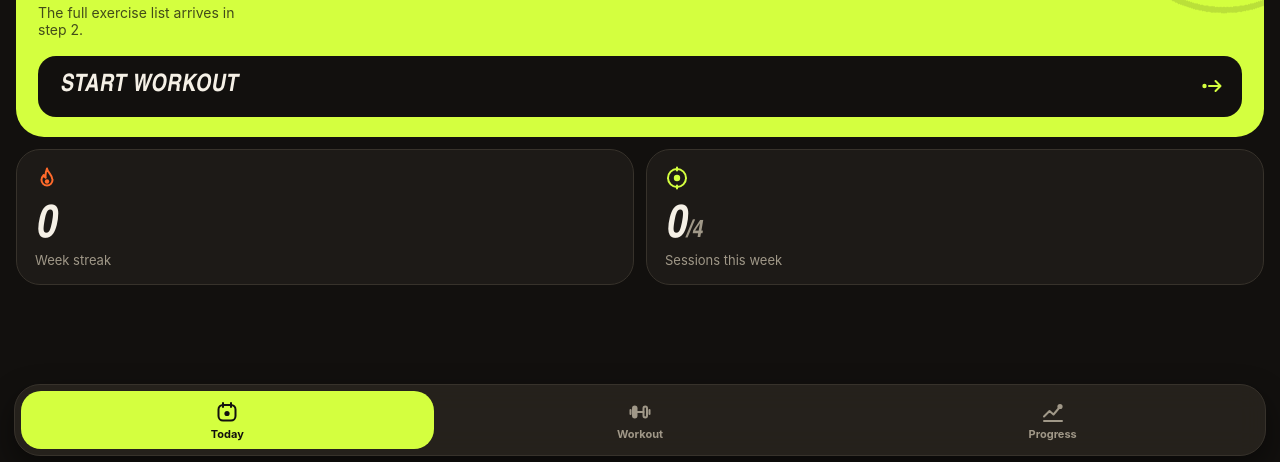
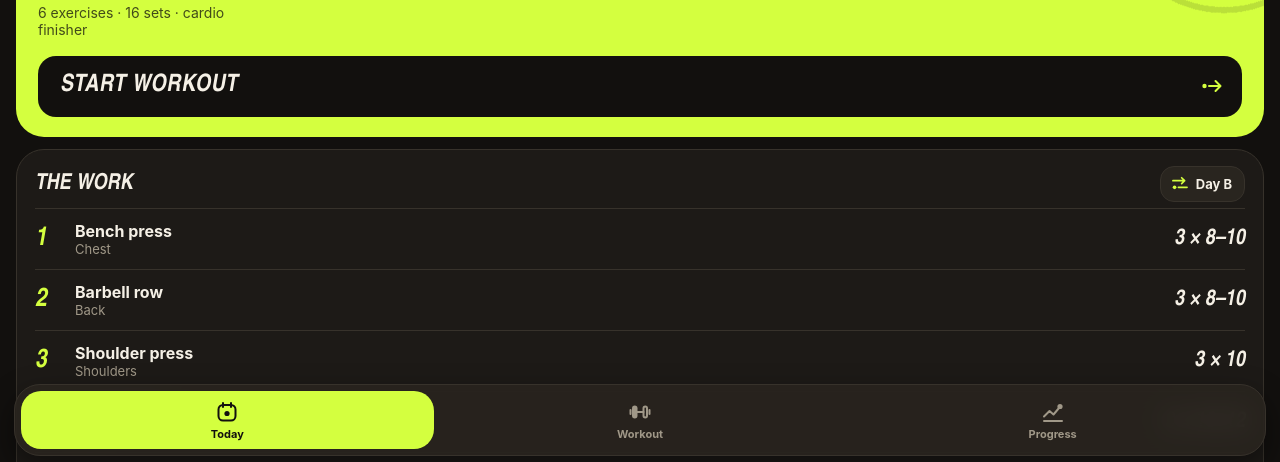
Before and after one commit to mannylandy/my-gym, a plain HTML site: page index.html in a window 1280 px wide. Shown: the part 330-792 px from the top of the page. Drawn offline with Linux system fonts and the light colour scheme; a web font is replaced by a local one.

Commit message:
Add Upper/Lower training plan and real Today screen
Co-Authored-By: Claude <noreply@anthropic.com>

```diff
--- a/app.js
+++ b/app.js
@@ -37,9 +37,9 @@ function showScreen(name) {
   const title = document.getElementById("screen-title");
   title.textContent = SCREEN_TEXT[name].title;
   document.getElementById("eyebrow").textContent = SCREEN_TEXT[name].eyebrow();
-  title.classList.remove("swap");
+  title.classList.remove("title-in");
   void title.offsetWidth; // makes the browser restart the animation
-  title.classList.add("swap");
+  title.classList.add("title-in");
 
   window.scrollTo(0, 0);
 }
@@ -74,6 +74,87 @@ function renderWeek() {
   }
 }
 
+// Finished workouts saved on this phone. Empty until step 3 adds logging.
+function loadWorkouts() {
+  try {
+    return JSON.parse(localStorage.getItem("mygym.workouts")) || [];
+  } catch (error) {
+    return [];
+  }
+}
+
+// The day after the one you did last. Day A if you have no history.
+function nextDayId() {
+  const workouts = loadWorkouts();
+  if (workouts.length === 0) return PLAN.days[0].id;
+
+  const lastId = workouts[workouts.length - 1].dayId;
+  const lastIndex = PLAN.days.findIndex((day) => day.id === lastId);
+  return PLAN.days[(lastIndex + 1) % PLAN.days.length].id;
+}
+
+// The day shown on the Today screen. Starts as the next one in the plan.
+let selectedDayId = nextDayId();
+
+// Fill the Today screen with the selected day from the plan
+function renderToday() {
+  const day = PLAN.days.find((d) => d.id === selectedDayId);
+  const otherDay = PLAN.days.find((d) => d.id !== selectedDayId);
+  const isPlanned = selectedDayId === nextDayId();
+
+  const lifts = day.exercises.filter((e) => e.muscle !== "Cardio");
+  const totalSets = lifts.reduce((sum, e) => sum + e.sets, 0);
+
+  document.getElementById("hero-label").textContent = isPlanned ? "Next up" : "Your pick";
+  document.getElementById("hero-day").textContent = "Day " + day.id;
+  document.getElementById("hero-name").textContent = day.name;
+  document.getElementById("hero-note").textContent =
+    lifts.length + " exercises · " + totalSets + " sets · cardio finisher";
+
+  document.getElementById("swap-text").textContent = "Day " + otherDay.id;
+  document.getElementById("swap-btn").classList.toggle("flipped", !isPlanned);
+  document.getElementById("sessions-goal").textContent = "/" + PLAN.sessionsPerWeek;
+
+  const list = document.getElementById("exercise-list");
+  list.innerHTML = "";
+
+  day.exercises.forEach((exercise, i) => {
+    const isCardio = exercise.muscle === "Cardio";
+
+    const row = document.createElement("li");
+    row.className = "exercise" + (isCardio ? " cardio" : "");
+    row.style.animationDelay = i * 0.04 + "s";
+
+    const index = document.createElement("span");
+    index.className = "exercise-index";
+    index.textContent = isCardio ? "+" : i + 1;
+
+    const text = document.createElement("div");
+    text.className = "exercise-text";
+    const name = document.createElement("p");
+    name.className = "exercise-name";
+    name.textContent = exercise.name;
+    const muscle = document.createElement("p");
+    muscle.className = "exercise-muscle";
+    muscle.textContent = exercise.muscle;
+    text.append(name, muscle);
+
+    const dose = document.createElement("span");
+    dose.className = "exercise-dose";
+    dose.textContent = exercise.sets > 1 ? exercise.sets + " × " + exercise.reps : exercise.reps;
+
+    row.append(index, text, dose);
+    list.append(row);
+  });
+}
+
+// Let you pick the other day if you don't want the planned one
+document.getElementById("swap-btn").addEventListener("click", () => {
+  const otherDay = PLAN.days.find((d) => d.id !== selectedDayId);
+  selectedDayId = otherDay.id;
+  renderToday();
+});
+
 // Switch screen when a tab is tapped
 document.querySelectorAll(".tab").forEach((tab) => {
   tab.addEventListener("click", () => showScreen(tab.dataset.screen));
@@ -84,4 +165,5 @@ document.getElementById("start-btn").addEventListener("click", () => {
 });
 
 renderWeek();
+renderToday();
 showScreen("today");
--- a/index.html
+++ b/index.html
@@ -56,6 +56,13 @@
         <circle cx="12" cy="12" r="3.200" fill="currentColor"/>
       </symbol>
 
+      <symbol id="i-swap" viewBox="0 0 24 24">
+        <g fill="none" stroke="currentColor" stroke-width="2" stroke-linecap="round" stroke-linejoin="round">
+          <path d="M3.500 8h14M14 4.500 17.500 8 14 11.500M20.500 16H10"/>
+        </g>
+        <circle cx="5.500" cy="16" r="2.200" fill="currentColor"/>
+      </symbol>
+
       <symbol id="i-go" viewBox="0 0 24 24">
         <g fill="none" stroke="currentColor" stroke-width="2" stroke-linecap="round" stroke-linejoin="round">
           <path d="M9 12h11M15.500 7l5 5-5 5"/>
@@ -76,13 +83,24 @@
       <div class="week" id="week"></div>
 
       <div class="hero">
-        <p class="hero-label">Next up</p>
-        <h2>Day A<br>Upper body</h2>
-        <p class="hero-note">The full exercise list arrives in step 2.</p>
+        <p class="hero-label" id="hero-label">Next up</p>
+        <h2><span id="hero-day"></span><br><span id="hero-name"></span></h2>
+        <p class="hero-note" id="hero-note"></p>
         <button class="btn" id="start-btn">
           Start workout
           <svg class="icon"><use href="#i-go"/></svg>
         </button>
+      </div>
+
+      <div class="plan-card">
+        <div class="plan-head">
+          <p class="section-label">The work</p>
+          <button class="swap" id="swap-btn">
+            <svg class="icon"><use href="#i-swap"/></svg>
+            <span id="swap-text"></span>
+          </button>
+        </div>
+        <ol class="exercises" id="exercise-list"></ol>
       </div>
 
       <div class="tiles">
@@ -93,7 +111,7 @@
         </div>
         <div class="tile">
           <svg class="icon tile-icon"><use href="#i-sessions"/></svg>
-          <p class="tile-number">0<span>/4</span></p>
+          <p class="tile-number">0<span id="sessions-goal"></span></p>
           <p class="tile-label">Sessions this week</p>
         </div>
       </div>
@@ -150,6 +168,7 @@
     </button>
   </nav>
 
+  <script src="plan.js"></script>
   <script src="app.js"></script>
 </body>
 </html>
--- /dev/null
+++ b/plan.js
@@ -0,0 +1,32 @@
+// Your training plan. Change exercises, sets or reps here.
+// The days repeat in order: A, B, A, B ...
+const PLAN = {
+  sessionsPerWeek: 4,
+  days: [
+    {
+      id: "A",
+      name: "Upper body",
+      exercises: [
+        { name: "Bench press", muscle: "Chest", sets: 3, reps: "8–10" },
+        { name: "Barbell row", muscle: "Back", sets: 3, reps: "8–10" },
+        { name: "Shoulder press", muscle: "Shoulders", sets: 3, reps: "10" },
+        { name: "Lat pulldown", muscle: "Back", sets: 3, reps: "10–12" },
+        { name: "Biceps curl", muscle: "Arms", sets: 2, reps: "12" },
+        { name: "Triceps pushdown", muscle: "Arms", sets: 2, reps: "12" },
+        { name: "Cardio finisher", muscle: "Cardio", sets: 1, reps: "10–15 min" },
+      ],
+    },
+    {
+      id: "B",
+      name: "Lower body",
+      exercises: [
+        { name: "Squat", muscle: "Legs", sets: 3, reps: "8–10" },
+        { name: "Romanian deadlift", muscle: "Hamstrings", sets: 3, reps: "10" },
+        { name: "Walking lunges", muscle: "Legs", sets: 3, reps: "10 each" },
+        { name: "Calf raise", muscle: "Calves", sets: 3, reps: "15" },
+        { name: "Plank", muscle: "Core", sets: 3, reps: "45 sec" },
+        { name: "Cardio finisher", muscle: "Cardio", sets: 1, reps: "10–15 min" },
+      ],
+    },
+  ],
+};
--- a/style.css
+++ b/style.css
@@ -64,7 +64,7 @@ h1, h2, .tile-number, .btn, .hero-label {
   letter-spacing: -0.01em;
 }
 
-.top-bar h1.swap {
+.top-bar h1.title-in {
   animation: rise 0.3s ease-out;
 }
 
@@ -87,6 +87,7 @@ main {
 }
 .screen.active > *:nth-child(2) { animation-delay: 0.06s; }
 .screen.active > *:nth-child(3) { animation-delay: 0.12s; }
+.screen.active > *:nth-child(4) { animation-delay: 0.18s; }
 
 @keyframes rise {
   from { opacity: 0; transform: translateY(14px); }
@@ -219,6 +220,112 @@ main {
 
 .btn:active .icon {
   transform: translateX(6px);
+}
+
+/* ---------- Exercise list ---------- */
+.plan-card {
+  background: var(--surface);
+  border: 1px solid var(--line);
+  border-radius: 28px;
+  padding: 16px 18px 8px;
+  margin-bottom: 12px;
+}
+
+.plan-head {
+  display: flex;
+  align-items: center;
+  justify-content: space-between;
+  margin-bottom: 6px;
+}
+
+.section-label {
+  font-family: var(--display);
+  font-style: italic;
+  font-weight: 800;
+  text-transform: uppercase;
+  font-size: 22px;
+}
+
+.swap {
+  display: flex;
+  align-items: center;
+  gap: 6px;
+  background: var(--surface-2);
+  color: var(--chalk);
+  border: 1px solid var(--line);
+  border-radius: 14px;
+  padding: 7px 12px 7px 9px;
+  font-family: var(--body);
+  font-size: 13px;
+  font-weight: 700;
+  cursor: pointer;
+  transition: transform 0.15s var(--spring);
+}
+
+.swap .icon {
+  width: 20px;
+  height: 20px;
+  color: var(--volt);
+  transition: transform 0.4s var(--spring);
+}
+
+.swap:active {
+  transform: scale(0.94);
+}
+
+.swap.flipped .icon {
+  transform: rotate(180deg);
+}
+
+.exercises {
+  list-style: none;
+}
+
+.exercise {
+  display: flex;
+  align-items: center;
+  gap: 14px;
+  padding: 12px 0;
+  border-top: 1px solid var(--line);
+  animation: rise 0.35s ease-out backwards;
+}
+
+.exercise-index {
+  width: 26px;
+  font-family: var(--display);
+  font-style: italic;
+  font-weight: 800;
+  font-size: 26px;
+  line-height: 1;
+  color: var(--volt);
+}
+
+.exercise-text {
+  flex: 1;
+  min-width: 0;
+}
+
+.exercise-name {
+  font-size: 16px;
+  font-weight: 700;
+}
+
+.exercise-muscle {
+  color: var(--dust);
+  font-size: 13px;
+}
+
+.exercise-dose {
+  font-family: var(--display);
+  font-style: italic;
+  font-weight: 700;
+  font-size: 22px;
+  white-space: nowrap;
+}
+
+.exercise.cardio .exercise-index,
+.exercise.cardio .exercise-dose {
+  color: var(--heat);
 }
 
 /* ---------- Stat tiles ---------- */
```
